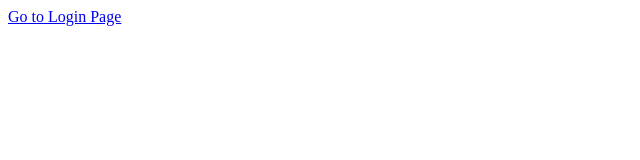
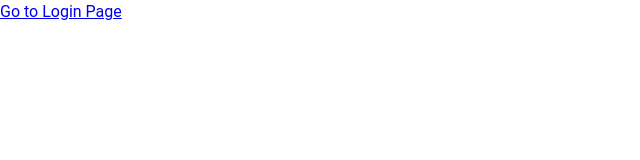
Before and after one commit to AswinAsok/learning-advanced-react, a React (Vite) app: page / in a window 1280 px wide. Shown: the top 160 px of the page, without its empty margins (0-640 px from the left). Built offline with nearby package versions, Linux system fonts and the light colour scheme.

Commit message:
feat(themes):adding-variables

```diff
--- /dev/null
+++ b/src/app/styles/global.scss
@@ -0,0 +1,52 @@
+:root {
+    --font-family-main: "Roboto", sans-serif;
+    --font-size-xl: 32px;
+    --font-line-xl: 40px;
+    --font-xl: var(--font-size-xl) / var(--font-line-xl) var(--font-family-main);
+
+    --font-size-l: 24px;
+    --font-line-l: 32px;
+    --font-l: var(--font-size-l) / var(--font-line-l) var(--font-family-main);
+
+    --font-size-base: 18px;
+    --font-line-base: 26px;
+    --font-base: var(--font-size-base) / var(--font-line-base) var(--font-family-main);
+
+    --font-size-m: 16px;
+    --font-line-m: 24px;
+    --font-m: var(--font-size-m) / var(--font-line-m) var(--font-family-main);
+
+    --font-size-s: 14px;
+    --font-line-s: 20px;
+    --font-s: var(--font-size-s) / var(--font-line-s) var(--font-family-main);
+
+    --font-size-xs: 12px;
+    --font-line-xs: 18px;
+    --font-xs: var(--font-size-xs) / var(--font-line-xs) var(--font-family-main);
+
+    --white: #fff;
+    --black: #000;
+
+    --surface-color: #fcfcfc;
+
+    --gray-50: #f8f7f8;
+    --gray-100: #f0eef0;
+    --gray-200: #dddadd;
+    --gray-300: #bfb9c8;
+    --gray-400: #9c939d;
+    --gray-500: #807681;
+    --gray-600: #686069;
+    --gray-700: #494349;
+    --gray-800: #3e3b3f;
+
+    --green-50: #f5fbf5;
+    --green-500: #117e11;
+
+    --red-50: #f9e9e9;
+    --red-500: #b81e1e;
+
+    --yellow-50: #f8f8e9;
+    --yellow-500: #b8bb23;
+
+    --container-padding: 80px;
+}
--- a/src/app/styles/index.scss
+++ b/src/app/styles/index.scss
@@ -0,0 +1,11 @@
+@use "themes/blue.scss";
+@use "themes/pink.scss";
+@use "global.scss";
+@use "reset.scss";
+
+body {
+    font: var(--font-m);
+    min-height: 100vh;
+    background: var(--white);
+    color: var(--black);
+}
--- /dev/null
+++ b/src/app/styles/reset.scss
@@ -0,0 +1,12 @@
+* {
+    margin: 0;
+    padding: 0;
+    box-sizing: border-box;
+}
+
+input,
+textarea,
+select,
+button {
+    font: inherit;
+}
--- /dev/null
+++ b/src/app/styles/themes/blue.scss
@@ -0,0 +1,5 @@
+.blue-theme {
+    --primary-color: #6155f5;
+    --primary-color-light: #8c85f9;
+    --primary-color-dark: #3c2df0;
+}
--- /dev/null
+++ b/src/app/styles/themes/pink.scss
@@ -0,0 +1,5 @@
+.blue-theme {
+    --primary-color: #b6349a;
+    --primary-color-light: #fef5fd;
+    --primary-color-dark: #a02b84;
+}
```
